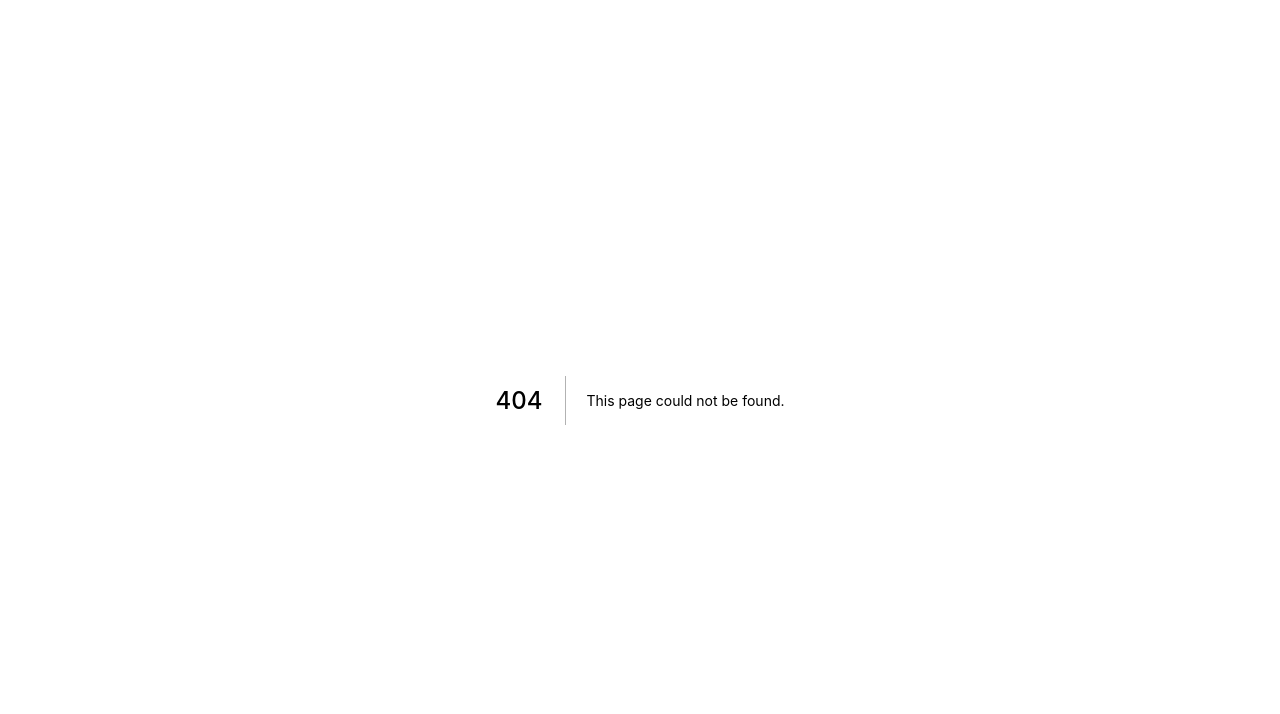
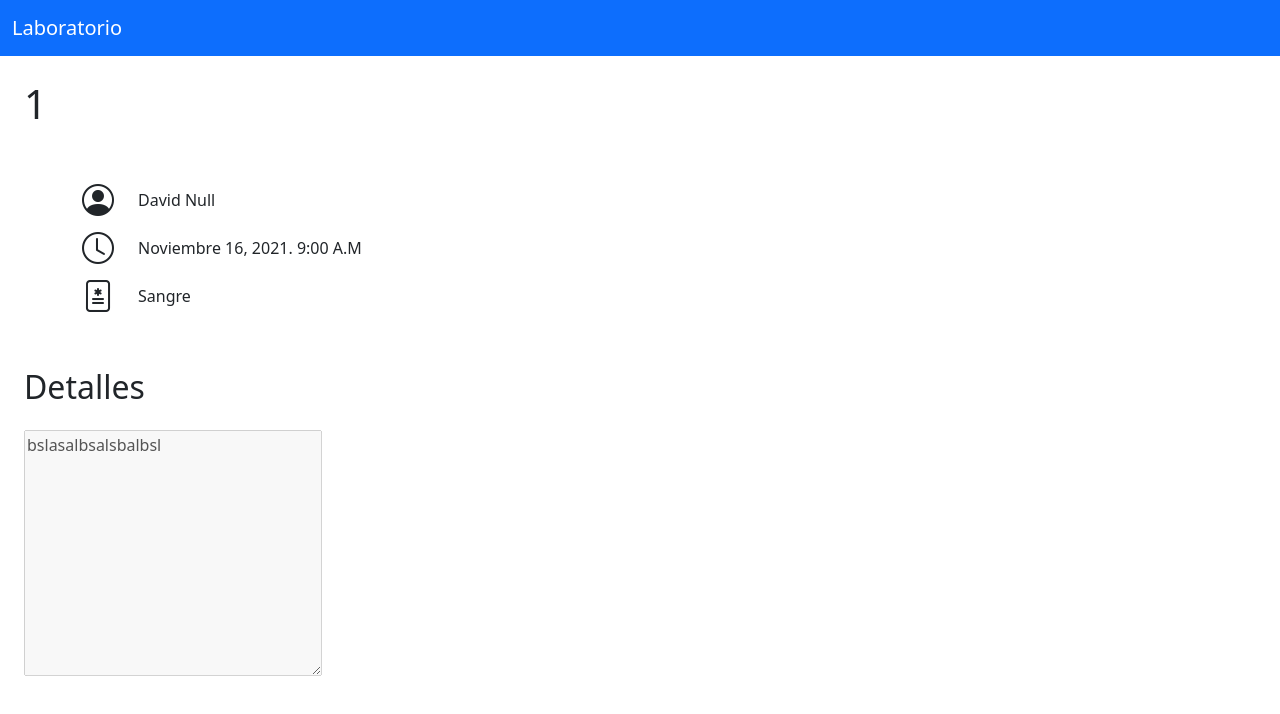
Before and after one commit to sarrietav-dev/lab-samples-app, a Next.js app in the folder frontend/: page /result/1 in a window 1280 px wide. Before the commit this address had no page. Shown: the top 714 px of the page. Built offline with nearby package versions, Linux system fonts and the light colour scheme.

Commit message:
✨ Create result page (#15)
* ➕ Add bootstrap-icons

* 💄 Import bootstrap-icons css file

* 💄 Create result page

* 💄 Use grid to arrange items

Also gave them padding

* ♻️ Extract BiIcon component

* 📝 Add JSdoc

```diff
--- a/frontend/package.json
+++ b/frontend/package.json
@@ -9,6 +9,7 @@
   },
   "dependencies": {
     "bootstrap": "5.1.3",
+    "bootstrap-icons": "^1.7.1",
     "nanoid": "^3.1.30",
     "next": "12.0.4",
     "react": "17.0.2",
--- a/frontend/pages/_app.tsx
+++ b/frontend/pages/_app.tsx
@@ -1,4 +1,5 @@
 import 'bootstrap/dist/css/bootstrap.min.css';
+import 'bootstrap-icons/font/bootstrap-icons.css';
 import type { AppProps } from 'next/app';
 
 function MyApp({ Component, pageProps }: AppProps) {
--- /dev/null
+++ b/frontend/pages/result/[id].tsx
@@ -0,0 +1,66 @@
+import { useRouter } from 'next/router';
+import { Navbar, Container, Row, Col } from 'react-bootstrap';
+
+/**
+ * ![](https://user-images.githubusercontent.com/25210925/144118833-40a00919-e871-490d-a9c8-60b0c64169a7.png)
+ */
+const ResultPage = () => {
+  const router = useRouter();
+
+  const { id } = router.query;
+
+  return (
+    <div style={{ height: '100vh' }}>
+      <Navbar bg="primary" variant="dark">
+        <Container fluid>
+          <Navbar.Brand>Laboratorio</Navbar.Brand>
+        </Container>
+      </Navbar>
+      <main className="p-4">
+        <h1>{id}</h1>
+        <Container className="d-flex flex-column my-5">
+          <Row className="align-items-center">
+            <Col className="col-auto">
+              <BiIcon iconClass="person-circle" />
+            </Col>
+            <Col>
+              <span>David Null</span>
+            </Col>
+          </Row>
+          <Row className="align-items-center">
+            <Col className="col-auto">
+              <BiIcon iconClass="clock" />
+            </Col>
+            <Col>
+              <span>Noviembre 16, 2021. 9:00 A.M</span>
+            </Col>
+          </Row>
+          <Row className="align-items-center">
+            <Col className="col-auto">
+              <BiIcon iconClass="file-medical" />
+            </Col>
+            <Col>
+              <span>Sangre</span>
+            </Col>
+          </Row>
+        </Container>
+        <h2 className="mb-4">Detalles</h2>
+        <textarea
+          value={'bslasalbsalsbalbsl'}
+          cols={30}
+          rows={10}
+          disabled
+        ></textarea>
+      </main>
+    </div>
+  );
+};
+
+/**
+ * Bootstrap Icon
+ */
+const BiIcon = ({ iconClass }: { iconClass: string }) => (
+  <i className={`bi bi-${iconClass}`} style={{ fontSize: '2rem' }}></i>
+);
+
+export default ResultPage;
```
Also changed, not shown: 1 other file (tests, documents, lock files or other folders).
